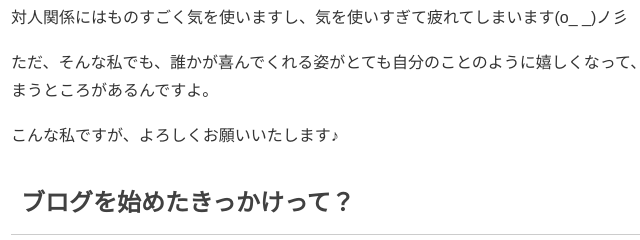
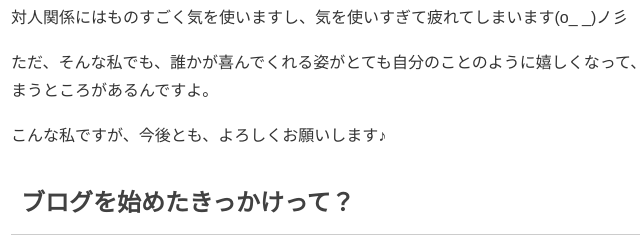
Before and after one commit to naomina121/naominacom, a Gatsby site: page /about/ in a window 1280 px wide. Shown: the part 2200-2440 px from the top of the page, 254-894 px from the left. Built offline with nearby package versions, Linux system fonts and the light colour scheme; Gatsby itself is replaced by a stand-in of ours; no server answers.

Commit message:
about変更

```diff
--- a/content/blog/about.md
+++ b/content/blog/about.md
@@ -55,7 +55,7 @@ description: ナオとは誰なのか自己紹介していきます。
 
 ただ、そんな私でも、誰かが喜んでくれる姿がとても自分のことのように嬉しくなって、人と関わってしまうところがあるんですよ。
 
-こんな私ですが、よろしくお願いいたします♪
+こんな私ですが、今後とも、よろしくお願いします♪
 
 
 ## ブログを始めたきっかけって？
```
